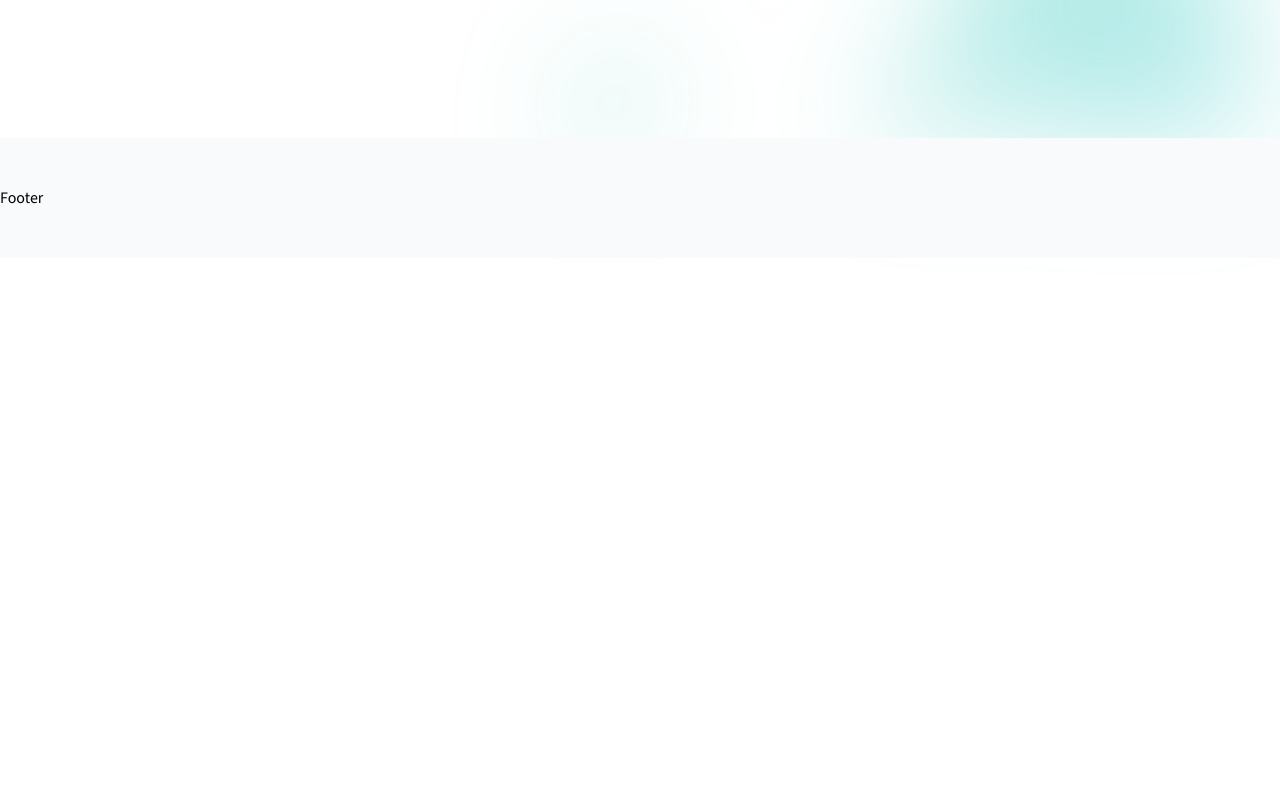
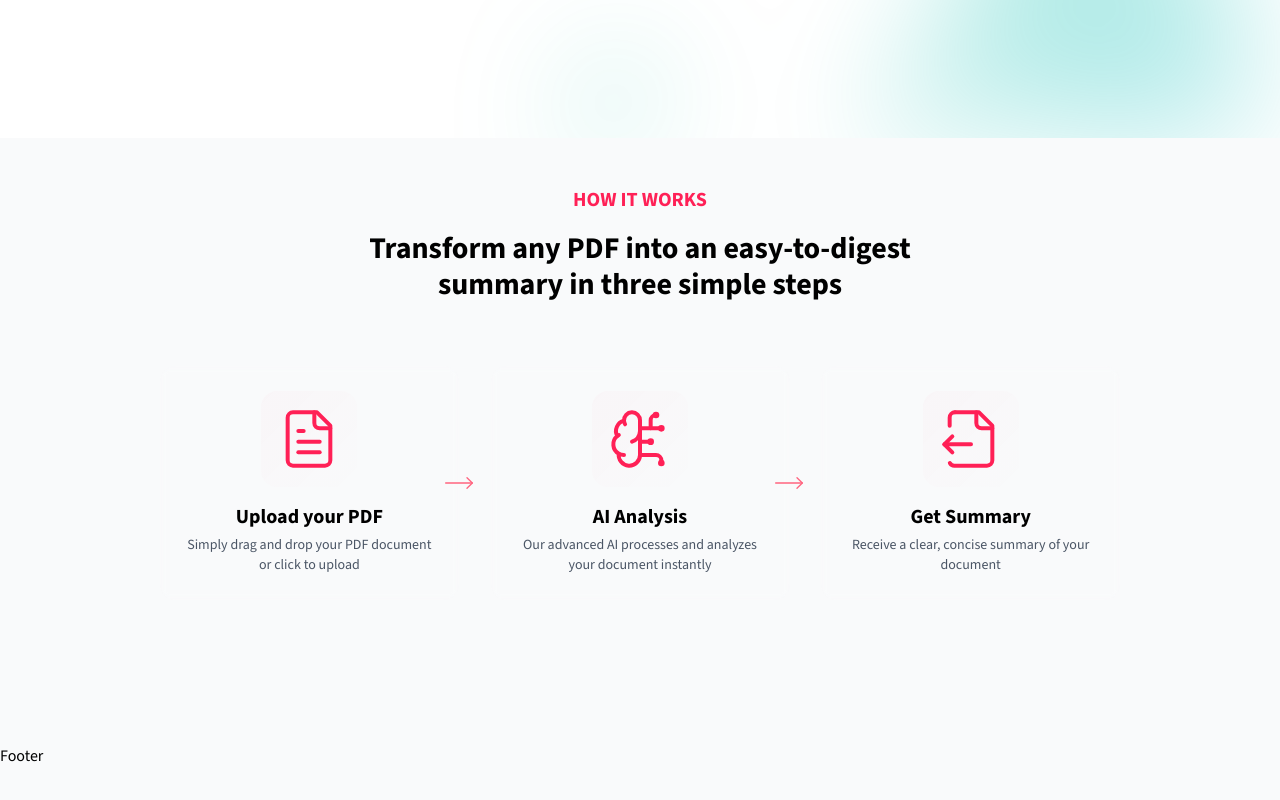
Before and after one commit to othiagorocha/sommaire, a Next.js app: page / in a window 1280 px wide. Shown: the part 852-1652 px from the top of the page. Before the commit the page ends 1110 px from the top, so only its background shows below. Built offline with nearby package versions, Linux system fonts and the light colour scheme.

Commit message:
feat(1h49): implementa HowItWorksSection

```diff
--- a/app/page.tsx
+++ b/app/page.tsx
@@ -3,16 +3,17 @@
 import { BgGradient } from "@/components/common/bg-gradient";
 import { HeroSection } from "@/components/home/hero-section";
 import { DemoSection } from "@/components/home/demo-section";
+import { HowItWorksSection } from "@/components/home/how-it-works-section";
 
 export default function Home() {
   return (
-    <div className='relative w-full'>
+    <div className="relative w-full">
       <BgGradient />
-      <div className='flex flex-col'>
+      <div className="flex flex-col">
         <HeroSection />
         <DemoSection />
+        <HowItWorksSection />
       </div>
-      {/* <HowItWorksSection /> */}
       {/* <PricingSection /> */}
       {/* <CTASection /> */}
     </div>
--- /dev/null
+++ b/components/home/how-it-works-section.tsx
@@ -0,0 +1,97 @@
+import {
+  FileTextIcon,
+  BrainCircuitIcon,
+  FileOutputIcon,
+  MoveRight,
+} from "lucide-react";
+import React from "react";
+
+type Step = {
+  icon: React.ReactNode;
+  label: string;
+  description: string;
+};
+
+const steps: Step[] = [
+  {
+    icon: <FileTextIcon size={64} strokeWidth={1.5} />,
+    label: "Upload your PDF",
+    description: "Simply drag and drop your PDF document or click to upload",
+  },
+  {
+    icon: <BrainCircuitIcon size={64} strokeWidth={1.5} />,
+    label: "AI Analysis",
+    description:
+      "Our advanced AI processes and analyzes your document instantly",
+  },
+  {
+    icon: <FileOutputIcon size={64} strokeWidth={1.5} />,
+    label: "Get Summary",
+    description: "Receive a clear, concise summary of your document",
+  },
+];
+
+export const HowItWorksSection = () => {
+  return (
+    <section className="relative overflow-hidden bg-gray-50">
+      <div className="py-12 lg:py-24 max-w-5xl mx-auto px-4 sm:px-6 lg:px-8 lg:pt-12">
+        <div
+          aria-hidden="true"
+          className="pointer-events-none absolute inset-0 -z-10 transform-gpu overflow-hidden blur-3xl"
+        >
+          <div
+            className="relative left-[calc(50%-3rem)] aspect-1155/678 w-[36.125rem] -translate-x-1/2 bg-linear-to-br from-emerald-500 via-teal-500 to-cyan-500 opacity-20 sm:left-[calc (40%-30rem)] sm:w-[40.1875rem]"
+            style={{
+              clipPath:
+                "polygon (74.1% 44.1%, 100% 61.6%, 97.5% 26.9%, 85.5% 0.1%, 80.7% 2%, 72.5% 32.5%, 60.2% 62.4%, 52.4% 68. 1%, 47.5% 58.3%, 45.2% 34.5%, 27.5% 76.7%, 0.1% 64. 9%, 17.9% 100%, 27.6% 76.8%, 76.1% 97.7%, 74.1% 44. 1%)",
+            }}
+          />
+        </div>
+
+        <div className="text-center mb-16">
+          <h2 className="text-xl font-bold uppercase mb-4 text-rose-500">
+            How it works
+          </h2>
+          <h3 className="text-3xl font-bold max-w-2xl mx-auto">
+            Transform any PDF into an easy-to-digest summary in three simple
+            steps
+          </h3>
+        </div>
+
+        <div className="grid grid-cols-1 md:grid-cols-3 gap-8 max-w-6xl mx-auto relative">
+          {steps.map((step, idx) => (
+            <div key={idx} className="relative flex items-stretch">
+              <StepItem {...step} />
+
+              {idx < steps.length - 1 && (
+                <div className="hidden md:block absolute top-1/2 -right-4 transform -translate-y-1/2 z-10 ">
+                  <MoveRight
+                    size={32}
+                    strokeWidth={1}
+                    className="text-rose-400"
+                  ></MoveRight>
+                </div>
+              )}
+            </div>
+          ))}
+        </div>
+      </div>
+    </section>
+  );
+};
+
+function StepItem({ icon, label, description }: Step) {
+  return (
+    <div className="relative p-6 rounded-2xl bg-white/5 backdrop-blur-xs border border-white/10 hover:border-rose-500/50 transition-colors group w-full">
+      <div className="flex flex-col gap-4 h-full">
+        <div className="flex items-center justify-center h-24 w-24 mx-auto rounded-2xl bg-linear-to-br from-rose-500/2 to-transparent group-hover:from-rose-500/10 transition-colors">
+          <div className="text-rose-500">{icon}</div>
+        </div>
+        <div className="flex flex-col flex-1 gap-1 justify-between">
+          <h4 className="text-center font-bold text-xl">{label}</h4>
+          <p className="text-center text-gray-600 text-sm">{description}</p>
+        </div>
+      </div>
+    </div>
+  );
+}
```
Also changed, not shown: .sketch.txt, 1 other file (tests, documents, lock files or other folders).
